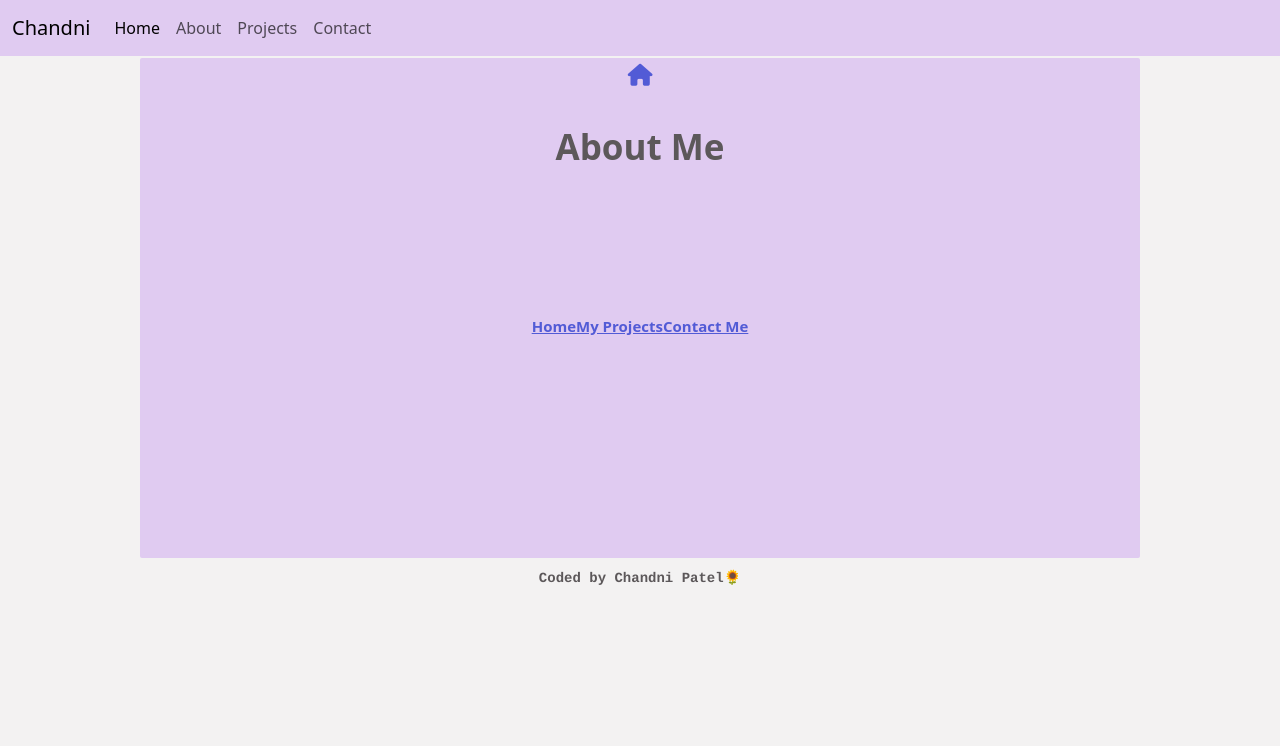
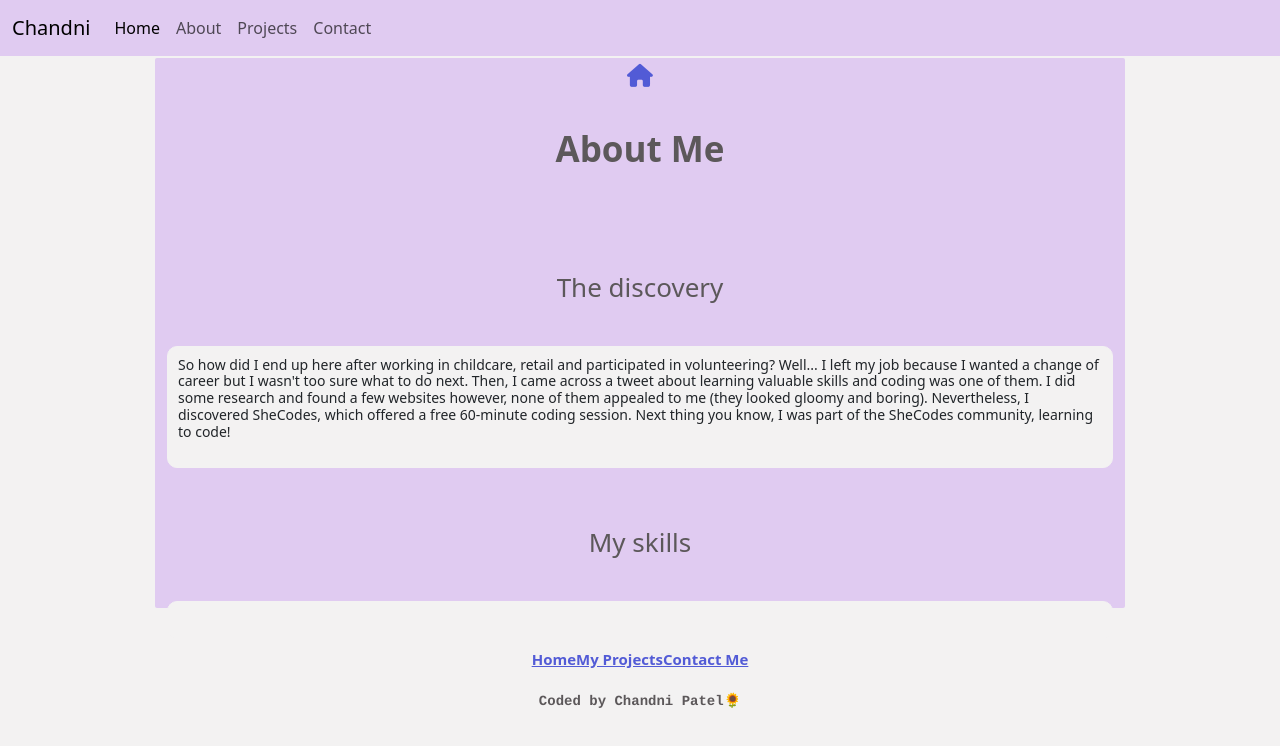
Before and after one commit to chandn33/portfolio-project, a plain HTML site: page about.html in a window 1280 px wide. Drawn offline with nearby package versions, Linux system fonts and the light colour scheme.

```diff
--- a/about.html
+++ b/about.html
@@ -65,9 +65,30 @@
         <a href="index.html"><i class="fas fa-home"></i></a>
       </div>
       <h1><strong>About Me</strong></h1>
+      <br />
+      <h3>The discovery</h3>
+      <div class="about-me">
+      <p>So how did I end up here after working in childcare, retail
+        and participated in volunteering? Well... I left my job because
+        I wanted a change of career but I wasn't too sure what to do next.
+        Then, I came across a tweet about learning valuable skills and coding
+        was one of them. I did some research and found a few websites however,
+        none of them appealed to me (they looked gloomy and boring). Nevertheless,
+        I discovered SheCodes, which offered a free 60-minute coding session.
+        Next thing you know, I was part of the SheCodes community, learning
+        to code!
+    </p></div>
+    <br/>
+     <h3>My skills</h3>
+     <div class="about-me">
 
-      <br />
-      <p></p>
+    <p></div>
+
+
+    </p>
+
+      </div>
+
 
       <div class="main-menu">
         <a href="index.html">Home</a>
--- a/src/style.css
+++ b/src/style.css
@@ -5,34 +5,35 @@ body {
     background: #e0cbf1;
     margin: 58px auto;
     margin-bottom: 10px;
-    width: 1000px;
-    height: 500px;
+    width: 970px;
+    height: 550px;
     border-radius: 2px;
 }
 :root {
     --primary-color: #5c585a;
     --main-font: 'PT' Sans Narrow;
 }
-.flowers {
-    text-align: center;
-    font-size: 20px;
-    color:#5c585a;
-}
 .back-home {
     text-align: center;
-    font-size: 22px;
+    font-size: 23px;
 }
 .main-menu {
-    display: inline-block;
+display: inline-block;
 font-size: 15px;
   font-weight: bold;
   font-family: var(--main-font);
   color: #525bd6;
   padding: 20px;
   margin-right: auto;
-  margin-top: 60px;
+  margin-top: 20px;
   display: flex;
   justify-content: center;
+}
+.description p {
+    font-size: 14px;
+    font-family: var(--main-font);
+    line-height: 1.2;
+    text-align: center;
 }
 a {
    color: #525bd6;
@@ -40,12 +41,19 @@ a {
 a:hover {
   color: #5c585a;
 }
-.information {
-    text-align: center;
+.about-me {
+font-family: var(--main-font);
+    line-height: 1.2;
+    border: 1px solid #f3f2f2;
+    background:#f3f2f2;
+    border-radius: 10px;
+    font-size: 14px;
+    padding: 10px;
 }
 .icons {
     font-size: 30px;
     text-align: center;
+    margin-top: 45px;
 }
 .project-title {
     text-align: center;
@@ -84,9 +92,9 @@ text-align: center;
 padding: 35px;
 }
 footer {
+    text-align: center;
     font-size: 14px;
     color: var(--primary-color);
     font-weight: bold;
     font-family: courier;
-    text-align: center;
 }
```
Also changed, not shown: contact.html (+1 -1 lines), index.html (+1 -1 lines), projects.html (+20 -7 lines).
